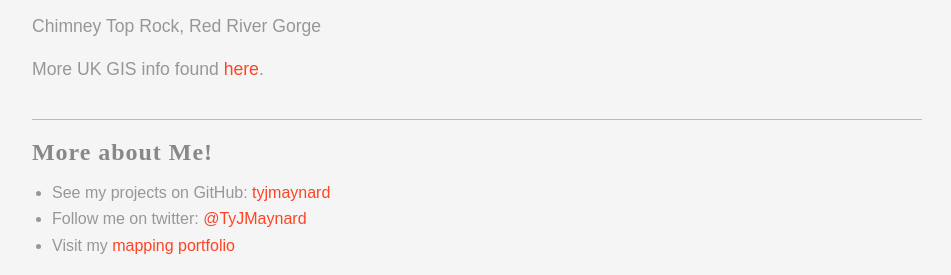
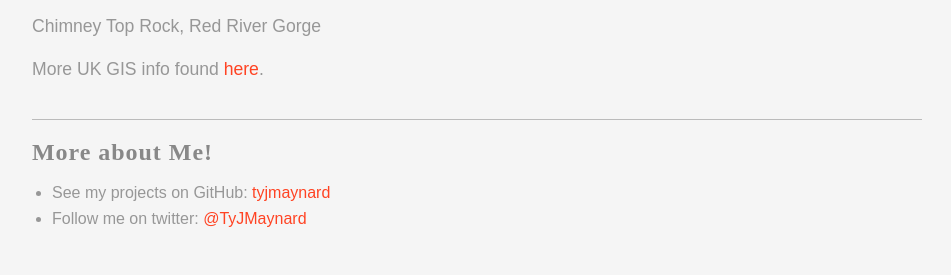
Before and after one commit to tyjmaynard/rrg, a plain HTML site: page index.html in a window 1280 px wide. Shown: the part 1350-1625 px from the top of the page, without its empty margins (163-1114 px from the left). After the commit the page ends 1598 px from the top, so only its background shows below. Drawn offline with nearby package versions, Linux system fonts and the light colour scheme; a web font is replaced by a local one.

Commit message:
comment out until link is available

```diff
--- a/index.html
+++ b/index.html
@@ -194,8 +194,8 @@
 				<a href="https://github.com/tyjmaynard">tyjmaynard</a></li>
 			<li>Follow me on twitter:
 				<a href="https://twitter.com/TyJMaynard">@TyJMaynard</a></li>
-			<li>Visit my
-				<a href='#'>mapping portfolio</a></li>
+			<!-- <li>Visit my
+				<a href='#'>mapping portfolio</a></li> -->
 		</ul>
 	</section>
 
```
